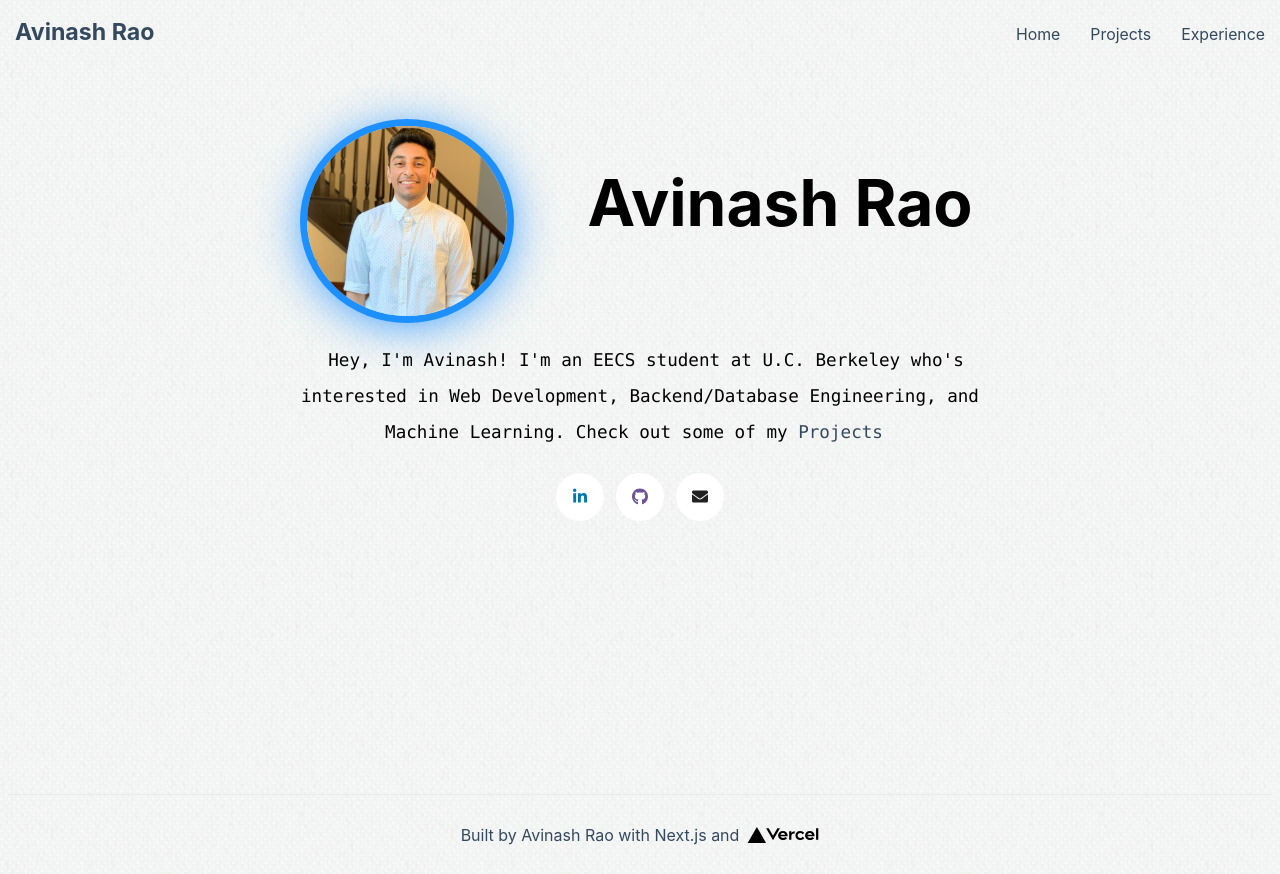
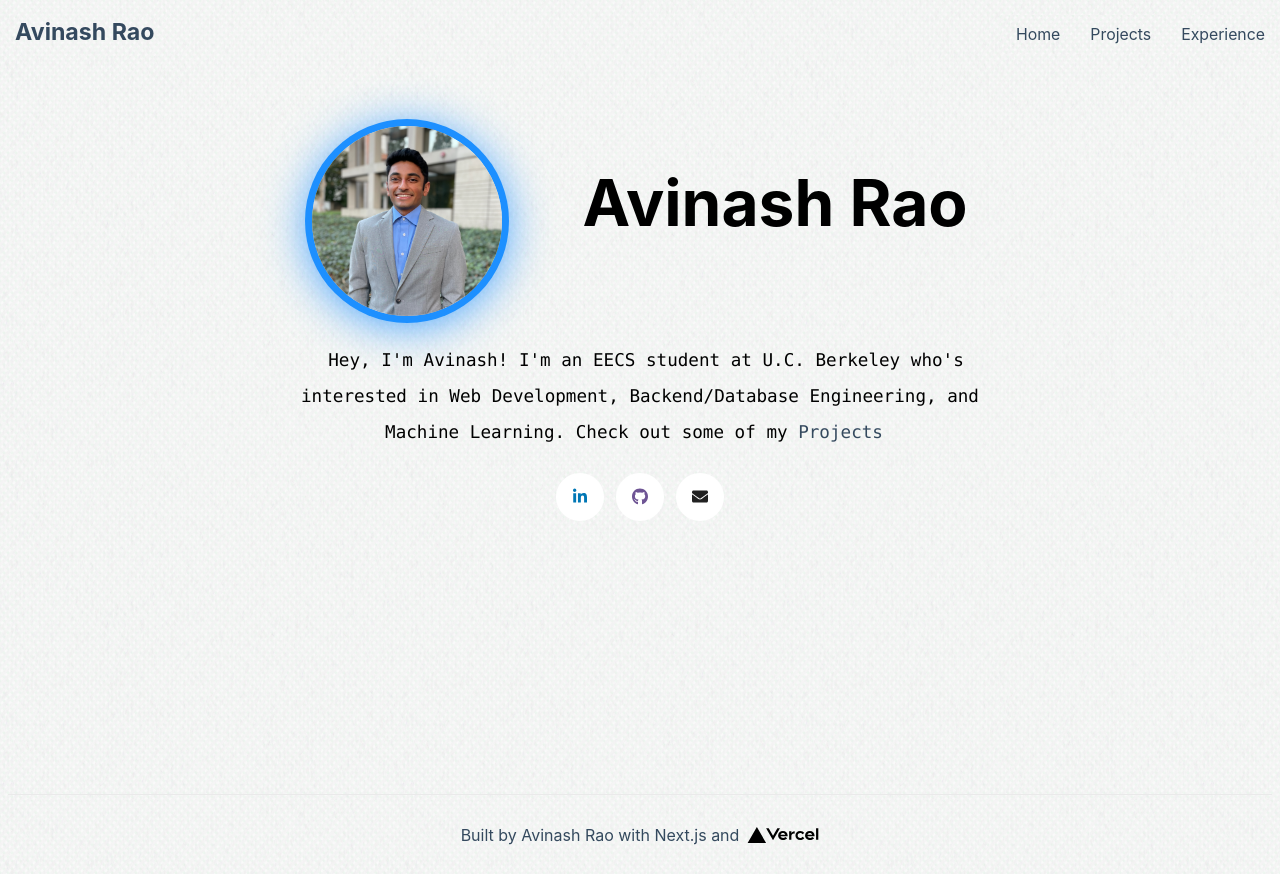
Before and after one commit to avinashrao2002/portfolio, a Next.js app in the folder portfolio/: page / in a window 1280 px wide. Built offline with nearby package versions, Linux system fonts and the light colour scheme.

Commit message:
updated profile photo

```diff
--- a/portfolio/pages/index.js
+++ b/portfolio/pages/index.js
@@ -22,7 +22,7 @@ export default function Home() {
             <img
               src="/images/profile.jpg"
               className={styles.me + " " + styles.pfp}
-              width={200}
+              width={190}
               height={190}
               style={{
                 boxShadow:
```
Also changed, not shown: portfolio/public/images/profile.jpg.
